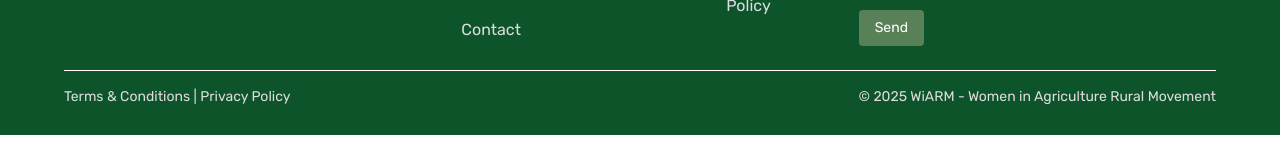
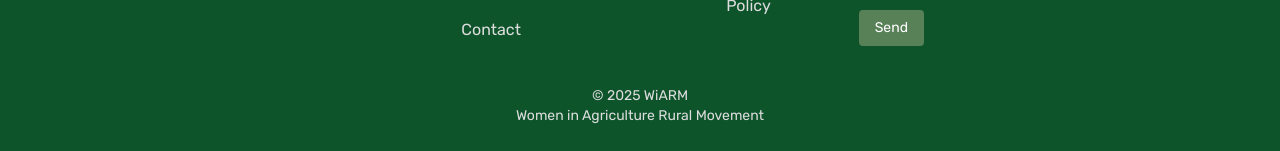
Before and after one commit to rorisangputu/wiarm, a React (Vite) app: page / in a window 1280 px wide. Shown: the part 3966-4117 px from the top of the page. Built offline with nearby package versions, Linux system fonts and the light colour scheme.

Commit message:
removing text

```diff
--- a/src/components/Footer.jsx
+++ b/src/components/Footer.jsx
@@ -88,9 +88,9 @@ const Footer = () => {
         </div>
 
         {/* Bottom Section */}
-        <div className='w-full flex flex-col md:flex-row justify-between items-center mt-6 text-sm border-t border-white pt-4'>
-          <p>Terms & Conditions | Privacy Policy</p>
-          <p>&copy; 2025 WiARM - Women in Agriculture Rural Movement</p>
+        <div className='w-full flex flex-col items-center mt-6 text-sm pt-4'>
+          <p>&copy; 2025 WiARM</p>
+          <p>Women in Agriculture Rural Movement</p>
         </div>
       </div>
     </div>
```
